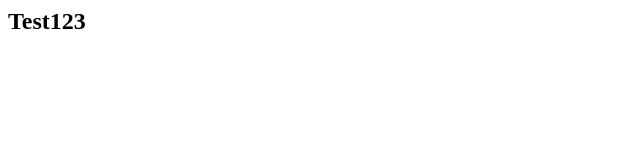
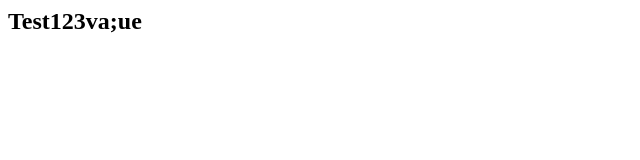
Before and after one commit to mknithis/demo1, a plain HTML site: page index.html in a window 1280 px wide. Shown: the full height of the page, 0-640 px from the left. Drawn offline with Linux system fonts and the light colour scheme.

Commit message:
Update index.html

```diff
--- a/index.html
+++ b/index.html
@@ -1 +1 @@
-<h2>Test123</h2>
+<h2>Test123va;ue</h2>
```
